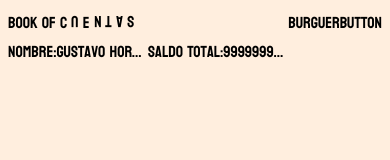
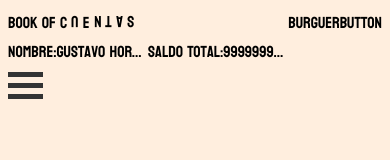
Before and after one commit to RGMatias/BOOK-OF-CUENTAS, a Svelte app in the folder cliente/bookofcuentas/: page / in a window 390 px wide. Shown: the top 160 px of the page. Built offline with nearby package versions, Linux system fonts and the light colour scheme.

Commit message:
Burgerbox0.1
primera edicion de boton hamburgersa faltan modificaciones las cuales se deben tomar en cuanta en grupo

```diff
--- a/cliente/bookofcuentas/src/App.svelte
+++ b/cliente/bookofcuentas/src/App.svelte
@@ -2,6 +2,8 @@
     import Header from "./lib/Header.svelte";
     import Body from "./lib/Body.svelte";
     import Footer from "./lib/Footer.svelte";
+    import Burger from "./lib/Burger.svelte";
+
 
 
 </script>
@@ -10,7 +12,7 @@
   <Header/>
   <Body/>
   <Footer/>
-
+  <Burger/>
 
 
 </main>
--- /dev/null
+++ b/cliente/bookofcuentas/src/lib/Burger.svelte
@@ -0,0 +1,69 @@
+<script>
+  let isMenuOpen = false;
+
+  function toggleMenu() {
+    isMenuOpen = !isMenuOpen;
+  }
+</script>
+
+<!-- Icono de hamburguesa y ventana emergente -->
+<div class="container {isMenuOpen ? 'change' : ''}" on:click={toggleMenu}>
+  <div class="bar1"></div>
+  <div class="bar2"></div>
+  <div class="bar3"></div>
+</div>
+
+<!-- Ventana emergente -->
+<div class="popup-container {isMenuOpen ? 'show' : 'hide'}">
+  Contenido de la ventana emergente.
+</div>
+
+<style>
+  /* Estilos para icono de hamburguesa y ventana emergente  */
+  .container {
+    display: inline-block;
+    cursor: pointer;
+  }
+
+  .bar1, .bar2, .bar3 {
+    width: 35px;
+    height: 5px;
+    background-color: #333;
+    margin: 6px 0;
+    transition: 0.4s;
+  }
+
+ /* Estilos para la transformación de las barras  */
+  .change .bar1 {
+    transform: translate(0, 11px) rotate(-45deg);
+  }
+
+  .change .bar2 {
+    opacity: 0;
+  }
+
+  .change .bar3 {
+    transform: translate(0, -11px) rotate(45deg);
+  }
+
+  /* Estilos para la ventana emergente */
+  .popup-container {
+    position: fixed;
+    top: 50px;
+    left: 50px;
+    width: 300px; /* Ajusta el ancho según tus necesidades */
+    background-color: #fff;
+    border: 1px solid #ccc;
+    box-shadow: 0 0 10px rgba(0, 0, 0, 0.2);
+    padding: 20px;
+  }
+
+  /* <CSS: Clases para mostrar u ocultar la ventana emergente */
+  .show {
+    display: block;
+  }
+
+  .hide {
+    display: none;
+  }
+</style>
```
